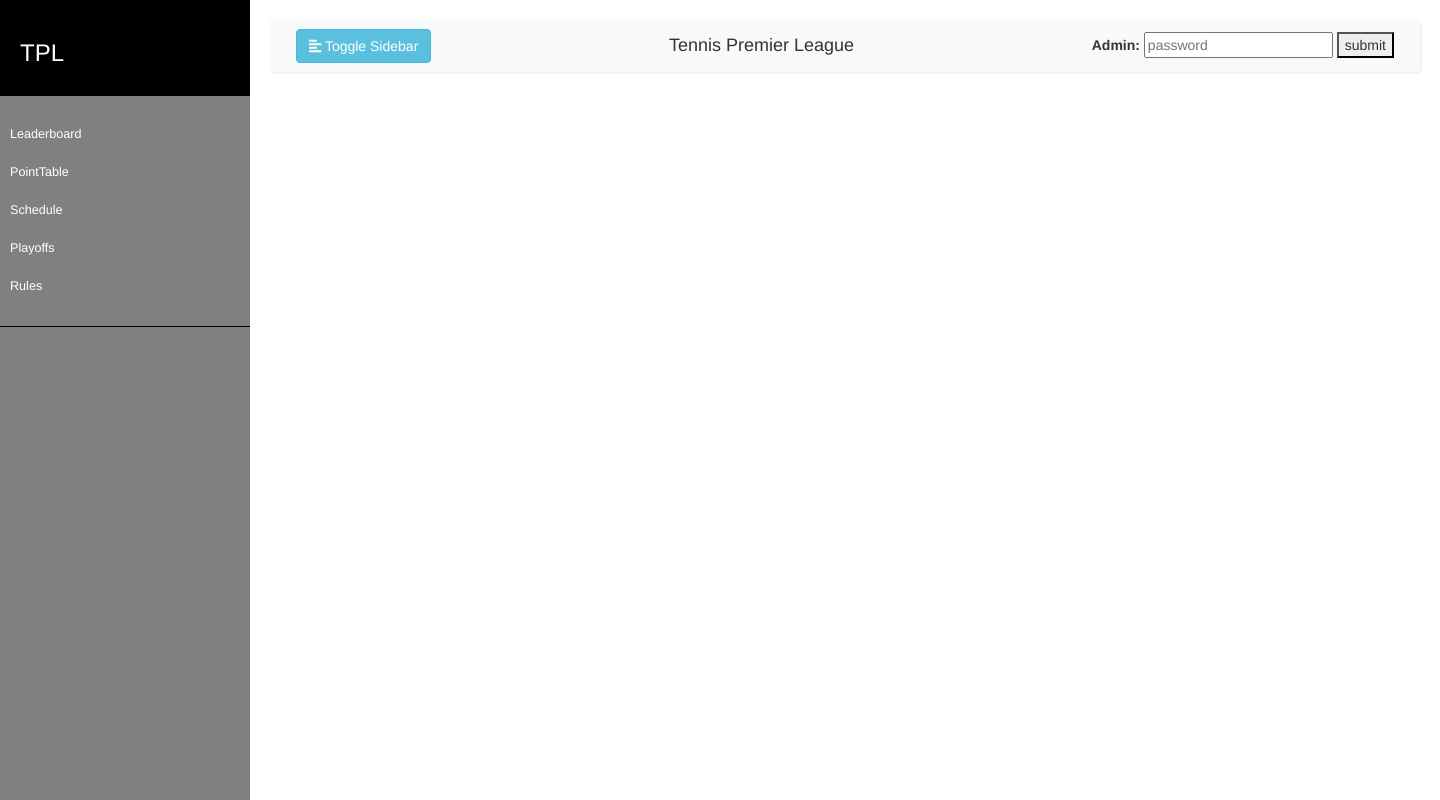
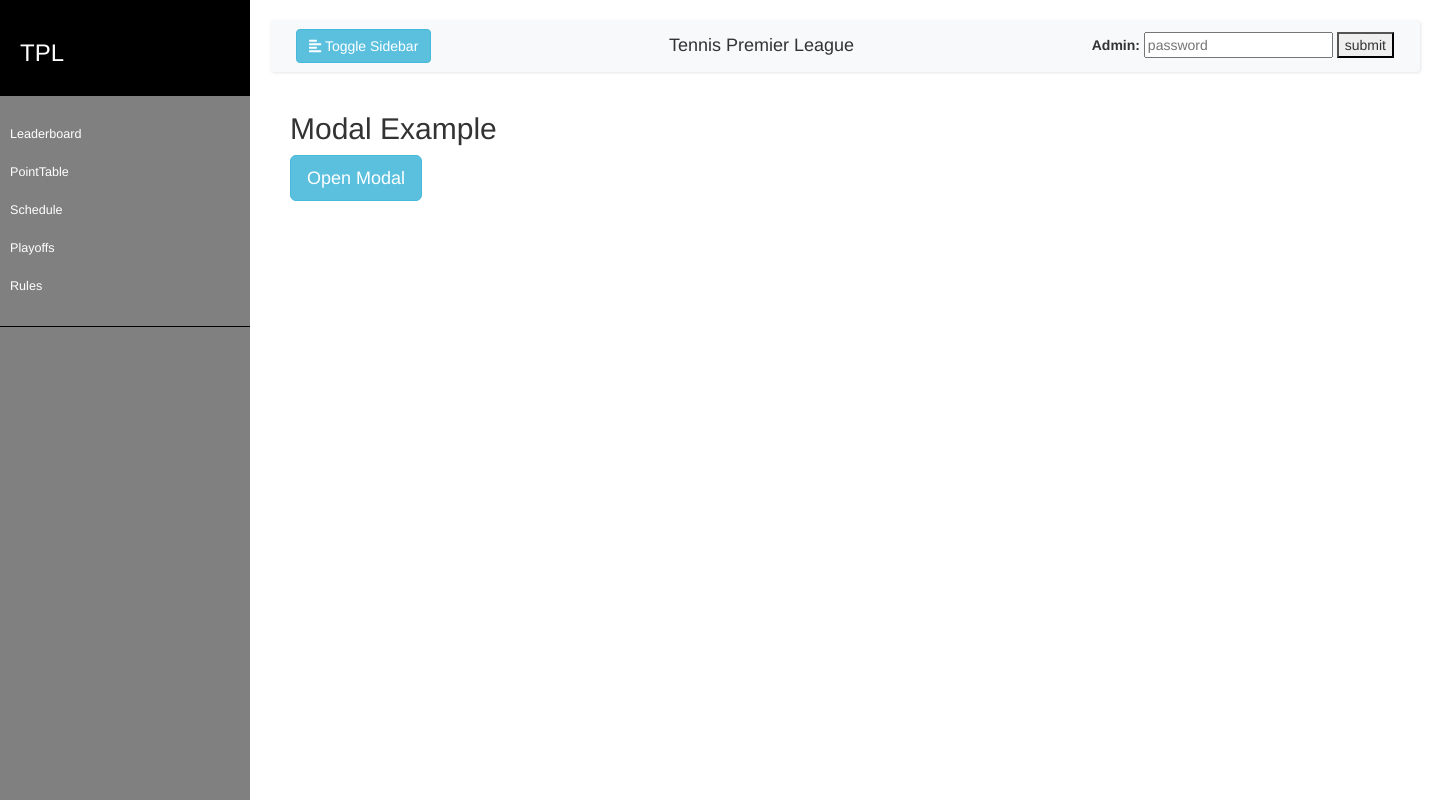
Before and after one commit to HarshaNyshadham/TPL, a Flask app: page /playoffs in a window 1440 px wide. Run offline with Flask 2, Linux system fonts and the light colour scheme; some libraries are stand-ins or nearby versions.

Commit message:
Update playoffs.html

```diff
--- a/templates/playoffs.html
+++ b/templates/playoffs.html
@@ -2,6 +2,33 @@
 
 {% block content %}
 
+<div class="container">
+  <h2>Modal Example</h2>
+  <!-- Trigger the modal with a button -->
+  <button type="button" class="btn btn-info btn-lg" data-toggle="modal" data-target="#myModal">Open Modal</button>
+
+  <!-- Modal -->
+  <div class="modal fade" id="myModal" role="dialog">
+    <div class="modal-dialog">
+
+      <!-- Modal content-->
+      <div class="modal-content">
+        <div class="modal-header">
+          <button type="button" class="close" data-dismiss="modal">&times;</button>
+          <h4 class="modal-title">Modal Header</h4>
+        </div>
+        <div class="modal-body">
+          <p>Some text in the modal.</p>
+        </div>
+        <div class="modal-footer">
+          <button type="button" class="btn btn-default" data-dismiss="modal">Close</button>
+        </div>
+      </div>
+
+    </div>
+  </div>
+
+</div>
 
 
 {% endblock %}
```
